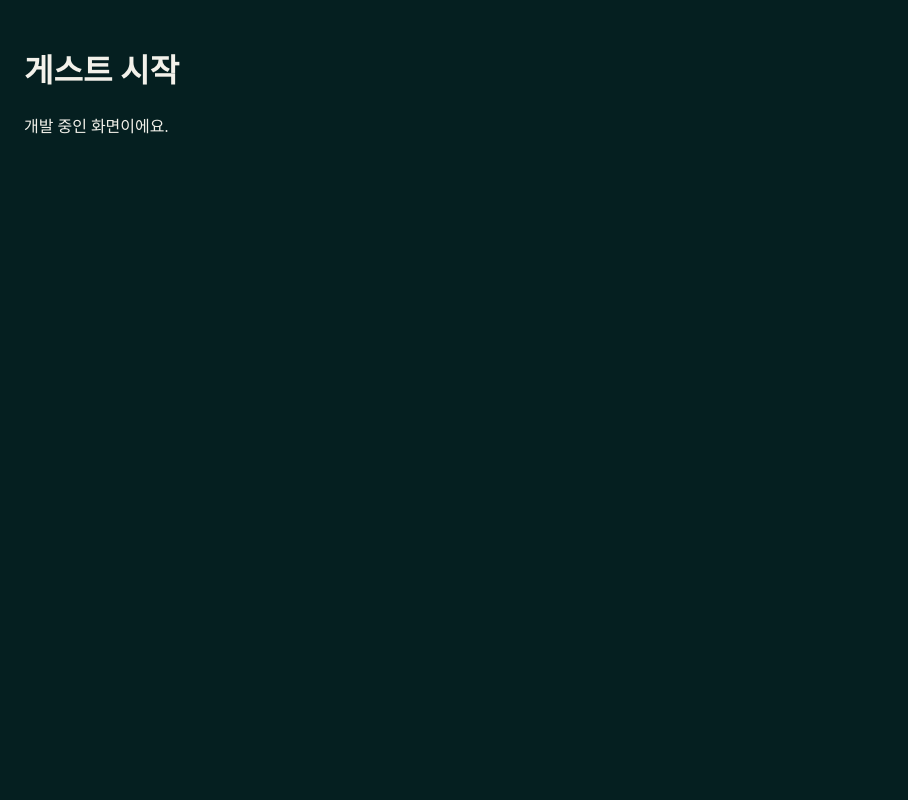
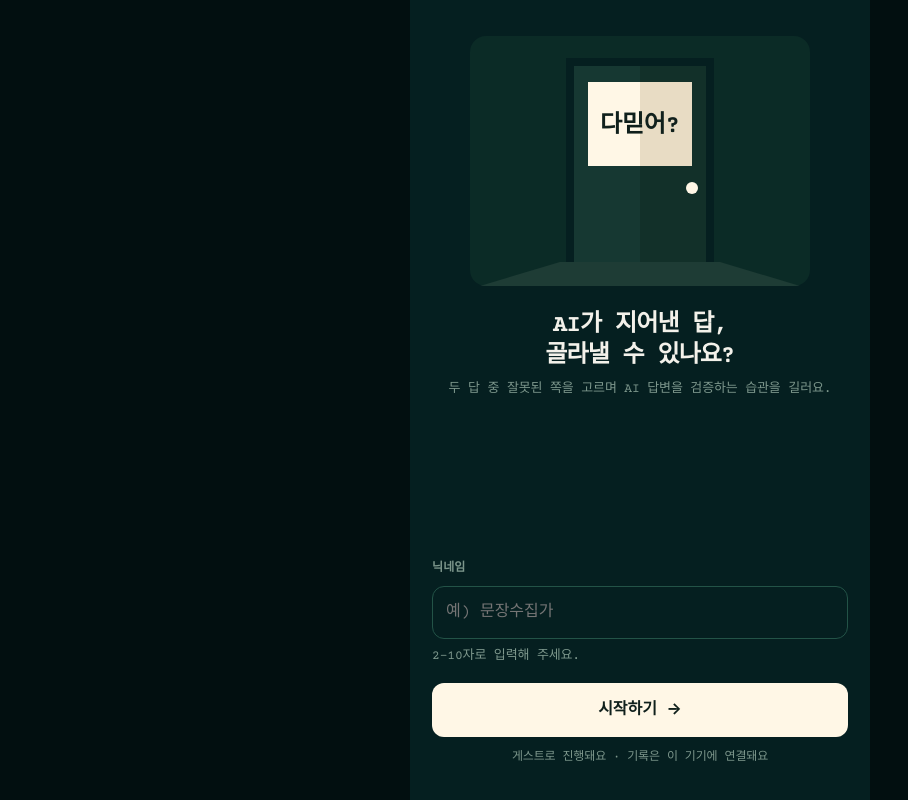
Before and after one commit to 2026-UniD-Hackathon-Team8/UniD_8_FE, a React (Vite) app: page /start in a window 1280 px wide. Shown: the whole page, without its empty margins (0-908 px from the left). Built offline with nearby package versions, Linux system fonts and the light colour scheme; no server answers; a web font is replaced by a local one.

Commit message:
[chore] 라우터에 시작·홈·랭킹 화면 연결

```diff
--- a/src/App.tsx
+++ b/src/App.tsx
@@ -4,12 +4,16 @@
 //   FE B: /games/:gameSessionId/result, /notes, /profile
 //   FE C: /start, /, /daily, /rankings
 import { BrowserRouter, Navigate, Route, Routes } from 'react-router-dom'
+import HomePage from './features/home/HomePage'
+import RankingPage from './features/ranking/RankingPage'
+import StartPage from './features/start/StartPage'
+import AppLayout from './shared/layouts/AppLayout'
 
 function Placeholder({ name }: { name: string }) {
   return (
-    <main style={{ padding: 24 }}>
-      <h1>{name}</h1>
-      <p>개발 중인 화면이에요.</p>
+    <main className="page">
+      <h1 className="t-h1 mt16">{name}</h1>
+      <p className="t-cap mt8">개발 중인 화면이에요.</p>
     </main>
   )
 }
@@ -18,16 +22,20 @@ export default function App() {
   return (
     <BrowserRouter>
       <Routes>
-        <Route path="/start" element={<Placeholder name="게스트 시작" />} />
-        <Route path="/" element={<Placeholder name="홈" />} />
+        <Route path="/start" element={<StartPage />} />
+        {/* 하단 탭이 있는 화면 */}
+        <Route element={<AppLayout />}>
+          <Route index element={<HomePage />} />
+          <Route path="/rankings" element={<RankingPage />} />
+          <Route path="/notes" element={<Placeholder name="오답노트" />} />
+          <Route path="/profile" element={<Placeholder name="마이페이지" />} />
+        </Route>
+        {/* 문제 풀이·결과 화면 (하단 탭 없음) */}
         <Route path="/daily" element={<Placeholder name="오늘의 5문제" />} />
-        <Route path="/rankings" element={<Placeholder name="랭킹" />} />
         <Route path="/play" element={<Placeholder name="실전" />} />
         <Route path="/play/weak" element={<Placeholder name="약점 재도전" />} />
         <Route path="/streak" element={<Placeholder name="연승 챌린지" />} />
         <Route path="/games/:gameSessionId/result" element={<Placeholder name="실전 결과" />} />
-        <Route path="/notes" element={<Placeholder name="오답노트" />} />
-        <Route path="/profile" element={<Placeholder name="마이페이지" />} />
         <Route path="*" element={<Navigate to="/" replace />} />
       </Routes>
     </BrowserRouter>
--- a/src/index.css
+++ b/src/index.css
@@ -1,6 +1,3 @@
-/* 전역 스타일 진입점 (공용 파일). 디자인 토큰·공용 스타일(src/shared/styles)이 들어오면 여기서 불러온다. */
-body {
-  margin: 0;
-  background: #051f20;
-  color: #f3f1ea;
-}
+/* 전역 스타일 진입점 (공용 파일). 실제 내용은 src/shared/styles/에서 관리한다. */
+@import './shared/styles/tokens.css';
+@import './shared/styles/global.css';
```
